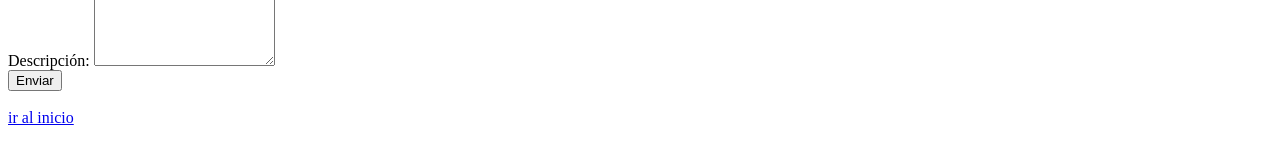
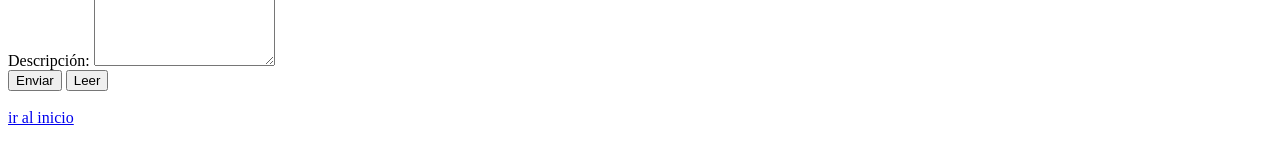
Before and after one commit to AlejaNore/laboratorio_3_Local_Storage, a plain HTML site: page index.html in a window 1280 px wide. Shown: the part 386-546 px from the top of the page. Drawn offline with Linux system fonts and the light colour scheme.

Commit message:
consulta de una tarea

```diff
--- a/index.html
+++ b/index.html
@@ -17,6 +17,18 @@
             localStorage.setItem("horatarea", infoHoraTarea);
             localStorage.setItem("destarea", infoDesTarea);
         }
+
+        function leerInfo() {
+                const infoNomTarea = localStorage.getItem("nomtarea") ;
+                const infoFechaTarea  = localStorage.getItem("fechatarea") ;
+                const infoHoraTarea = localStorage.getItem("horatarea") ;
+                const infoDesTarea = localStorage.getItem("destarea") ;
+
+                document.getElementById("nomtarea").value = infoNomTarea ;
+                document.getElementById("fechatarea").value   = infoFechaTarea ;
+                document.getElementById("horatarea").value  = infoHoraTarea ;
+                document.getElementById("destarea").value  = infoDesTarea ;
+            }
 
     </script>
 
@@ -60,6 +72,8 @@
 
             <input type="submit" value="Enviar">
 
+            <button onclick="leerInfo()">Leer</button>
+
         </form>
 
         <br>
```
